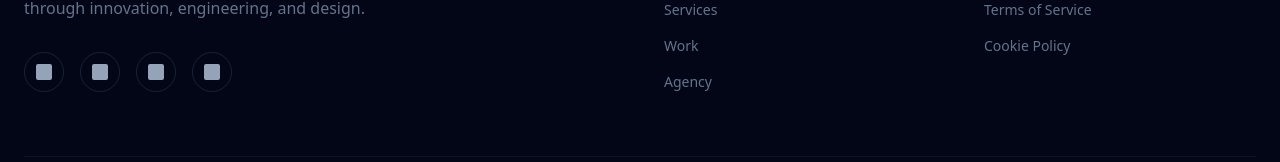
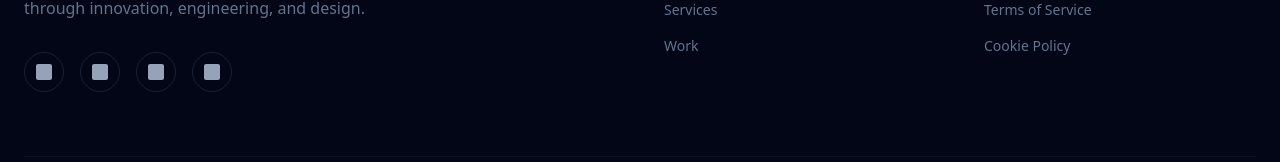
Before and after one commit to HarshalParghi13/techcend, a React (Vite) app: page / in a window 1280 px wide. Shown: the part 6497-6659 px from the top of the page. Built offline with nearby package versions, Linux system fonts and the light colour scheme.

Commit message:
remove agency from footer

```diff
--- a/src/components/sections/Footer.jsx
+++ b/src/components/sections/Footer.jsx
@@ -34,7 +34,7 @@
               <li><a href="#" className="hover:text-cyan-400 transition-colors">Home</a></li>
               <li><a href="#" className="hover:text-cyan-400 transition-colors">Services</a></li>
               <li><a href="#" className="hover:text-cyan-400 transition-colors">Work</a></li>
-              <li><a href="#" className="hover:text-cyan-400 transition-colors">Agency</a></li>
+              {/* <li><a href="#" className="hover:text-cyan-400 transition-colors">Agency</a></li> */}
             </ul>
           </div>
 
```
